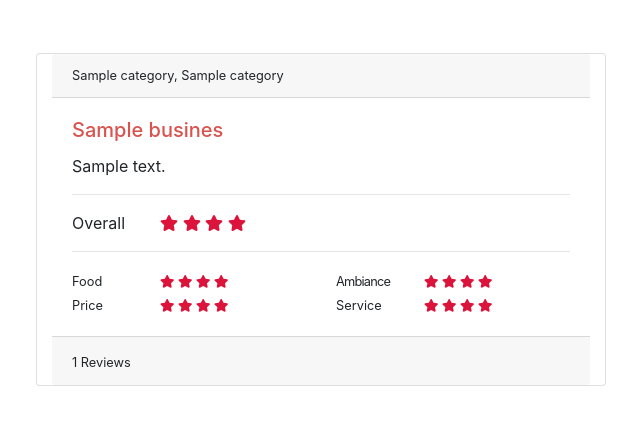
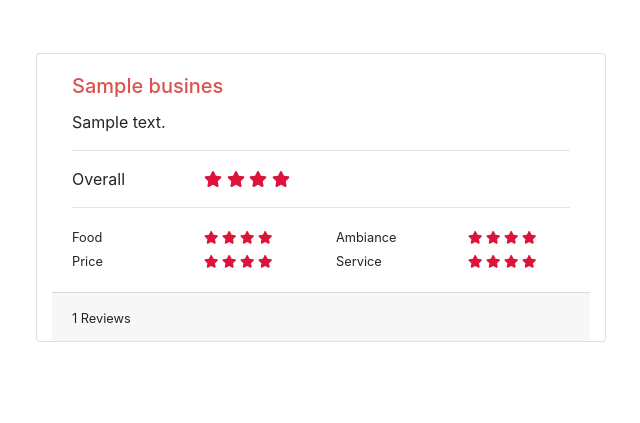
Before and after one commit to taranagar/yelp-review-challenge, a Flask app: template app/templates/restaurants.html in a window 1280 px wide. Shown: the part 377-800 px from the top of the page, without its empty margins (49-689 px from the left). Run offline with Flask 2, Linux system fonts and the light colour scheme; the template is opened without the code that fills it: most values are stand-ins (such as "Sample title", 1, 10 or a date in 2020); parts of the project's set-up code (start-up, migrations or seed data) failed here and were passed over; some libraries are stand-ins or nearby versions.

Commit message:
fixed star spacing

```diff
--- a/app/templates/restaurants.html
+++ b/app/templates/restaurants.html
@@ -14,17 +14,16 @@
         <div class ="card-deck" style="margin-top:30px;">
         {% endif %}
           <div class="card col-md-6">
-            <small class="card-header">{{business.categories[0]}}, {{business.categories[1]}}</small>
             <div class="card-body">
               <a href="restaurants/{{business.business_id}}"><h5 class="card-title" style="color:#d9534f">{{business.name}}</h5></a>
               <p class="card-text">{{business.address}}</p>
               <!--<p class="card-text">Rating (TOREMOVE) {{business.stars}}</p>-->
             <hr>
             <div class="row">
-              <div class="col-md-2">
+              <div class="col-md-3">
                 Overall
               </div>
-              <div class="col-md-10">
+              <div class="col-md-9">
                 {%for i in range((business.stars-0.5)|round|int)%}
                   <i class="fas fa-star" style="color:CRIMSON; border-width: 1px;"></i>
                 {% endfor %}
@@ -35,10 +34,10 @@
             </div>
             <hr>
             <div class="row">
-              <div class="col-md-2">
+              <div class="col-md-3">
                 <small>Food</small>
               </div>
-              <div class="col-md-4">
+              <div class="col-md-3">
                 <small>
                   {%for i in range((business.stars-0.5)|round|int)%}
                     <i class="fas fa-star" style="color:CRIMSON; border-width: 1px;"></i>
@@ -48,10 +47,10 @@
                   {% endif %}
                 </small>
               </div>
-              <div class="col-md-2">
-                <small style="letter-spacing: -0.8px;">Ambiance</small>
+              <div class="col-md-3">
+                <small>Ambiance</small>
               </div>
-              <div class="col-md-4" style="align-self:flex-end;">
+              <div class="col-md-3" style="align-self:flex-end;">
                 <small>
                   {%for i in range((business.stars-0.5)|round|int)%}
                     <i class="fas fa-star" style="color:CRIMSON; border-width: 1px;"></i>
@@ -63,10 +62,10 @@
               </div>
             </div>
               <div class="row">
-                <div class="col-md-2">
+                <div class="col-md-3">
                   <small>Price</small>
                 </div>
-                <div class="col-md-4">
+                <div class="col-md-3">
                   <small>
                     {%for i in range((business.stars-0.5)|round|int)%}
                       <i class="fas fa-star" style="color:CRIMSON; border-width: 1px;"></i>
@@ -76,10 +75,10 @@
                     {% endif %}
                   </small>
                 </div>
-                <div class="col-md-2">
+                <div class="col-md-3">
                   <small>Service</small>
                 </div>
-                <div class="col-md-4">
+                <div class="col-md-3">
                   <small>
                     {%for i in range((business.stars-0.5)|round|int)%}
                       <i class="fas fa-star" style="color:CRIMSON; border-width: 1px;"></i>
```
